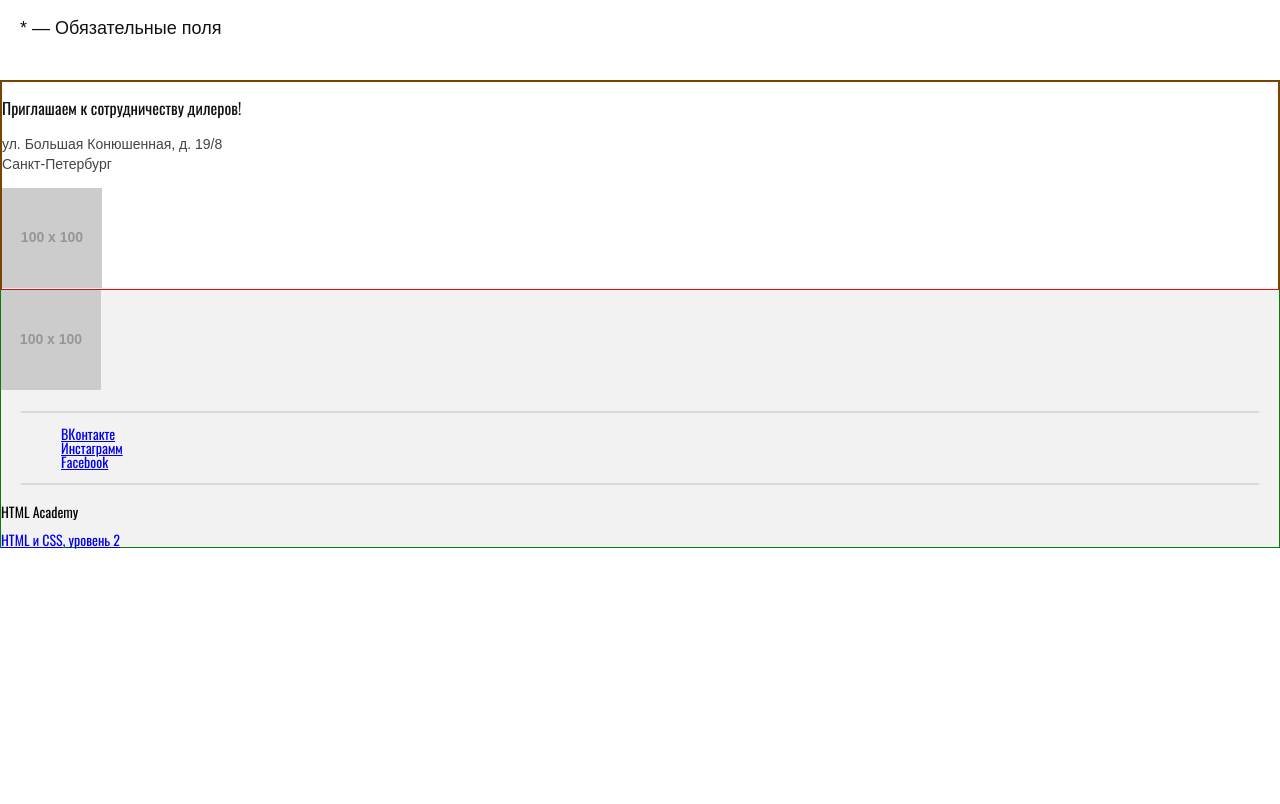
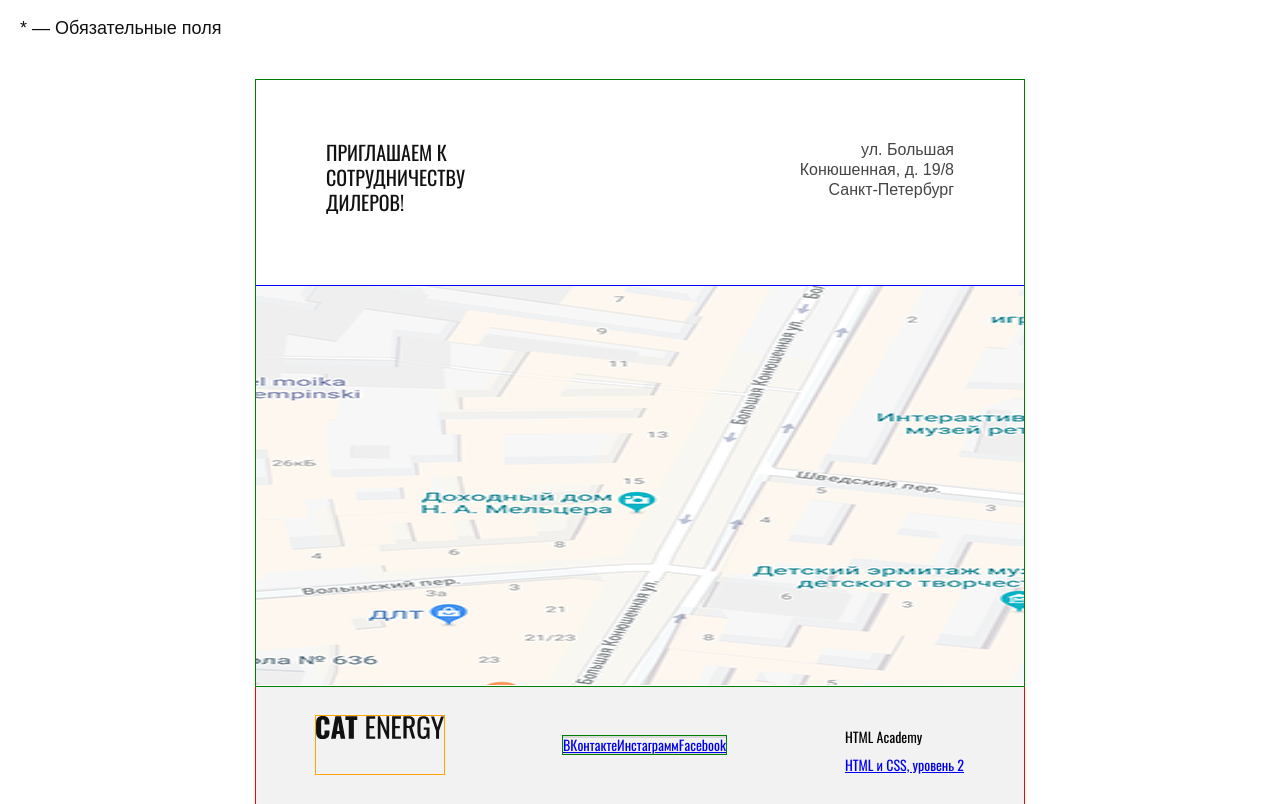
Before and after one commit to Dark7lord2012/204641-cat-energy-18, a website: page source/form.html in a window 1280 px wide. Shown: the part 1406-2210 px from the top of the page. Before the commit the page ends 1956 px from the top, so only its background shows below. Drawn offline with nearby package versions, Linux system fonts and the light colour scheme; files that its build step writes are made by us from their sources; placeholder pictures from the web are drawn by us; files whose address does not match are found by name.

Commit message:
Создал сетку для подвала и карты, что сверху, а также добавил разметки для них, обновил разметку на других страницах для подвала, обновил ссылки

```diff
--- a/source/form.html
+++ b/source/form.html
@@ -120,16 +120,19 @@
     </main>
 
     <footer class="page-footer">
-      <div class="address">
+      <div class="page-footer__address address">
+        <div class="address__text">
           <p class="address__invite">Приглашаем к сотрудничеству дилеров!</p>
           <p class="address__coordinates">ул. Большая Конюшенная, д. 19/8<br> Санкт-Петербург</p>
-        <img class="address__map" src="https://via.placeholder.com/100x100"
-        alt="Карта с адресом главного офиса" width="100" height="100">
+        </div>
+        <img class="address__map" src="img/bg-map-mobile@1x.png"
+        alt="Карта с адресом главного офиса" width="320" height="400">
       </div>
 
-      <a href="#" class="page-footer__logo">
-        <img class="page-footer__logo-image" src="https://via.placeholder.com/100x100"
-        alt="Логотип Кот Энерджи" width="100" height="100">
+      <div class="page-footer__bottom">
+        <a href="index.html" class="page-footer__logo">
+          <img class="page-footer__logo-image" src="img/logo-footer.svg"
+          alt="Логотип Кот Энерджи" width="128" height="24">
         </a>
 
         <div class="page-footer__social social">
@@ -150,6 +153,7 @@
           <p class="copyright__text">HTML Academy</p>
           <a class="copyright__link" href="https://htmlacademy.ru/intensive/adaptive">HTML и CSS, уровень 2</a>
         </div>
+      </div>
     </footer>
   </body>
 </html>
--- a/source/less/blocks/page-footer/address/address.less
+++ b/source/less/blocks/page-footer/address/address.less
@@ -1,20 +1,75 @@
 .address {
-  border: 1px solid red;
+  position: relative;
+  outline: 1px solid green;
+  padding: 0;
   font-family: "Oswald", "Arial", sans-serif;
   background-color: #ffffff;
 }
 
+.address__text {
+  display: flex;
+  justify-content: space-between;
+  box-sizing: border-box;
+  padding: 20px;
+  background-color: #ffffff;
+  outline: 1px solid blue;
+
+  @media (min-width: @tablet-width) {
+    padding: 60px 70px 70px;
+  }
+
+  @media (min-width: @desktop-width) {
+    position: absolute;
+    top: 95px;
+    left: 110px;
+    width: 570px;
+    min-height: 200px;
+
+  }
+}
+
 .address__invite {
+  width: 50%;
   color: #111111;
   font-size: 16px;
   line-height: 20px;
   font-weight: normal;
+  text-transform: uppercase;
+  margin: 0;
+
+  @media (min-width: @tablet-width) {
+    width: 25%;
+    font-size: 20px;
+    line-height: 25px;
+  }
+
+  @media (min-width: @desktop-width) {
+    width: 50%;
+  }
 }
 
 .address__coordinates {
+  width: 50%;
+  margin: 0;
   font-family: "Arial", sans-serif;
   color: #444444;
   font-size: 14px;
   line-height: 20px;
   font-weight: normal;
+
+  @media (min-width: @tablet-width) {
+    width: 25%;
+    font-size: 16px;
+    line-height: 20px;
+    text-align: right;
+  }
+
+  @media (min-width: @desktop-width) {
+    width: 50%;
+  }
 }
+
+.address__map {
+  width: 100%;
+  height: 400px;
+}
--- a/source/less/blocks/page-footer/copyright/copyright.less
+++ b/source/less/blocks/page-footer/copyright/copyright.less
@@ -1,5 +1,7 @@
 .copyright {
+  display: flex;
   margin: 20px;
+  outline: 1px solid green;
 }
 
 .copyright__text {
--- a/source/less/blocks/page-footer/page-footer.less
+++ b/source/less/blocks/page-footer/page-footer.less
@@ -1,9 +1,43 @@
 
 .page-footer {
+  width: 320px;
+  margin: 0 auto;
+  padding: 0;
+  box-sizing: border-box;
   color: #000000;
   font-family: "Oswald", "Arial", sans-serif;
   font-size: 14px;
   line-height: 14px;
-  border: 1px solid green;
+  outline: 1px solid red;
   background-color: #f2f2f2;
+
+  @media (min-width: @tablet-width) {
+    width: 768px;
+  }
+
+  @media (min-width: @desktop-width) {
+    width: 1440px;
+  }
 }
+
+.page-footer__address {
+  width: 100%;
+}
+
+.page-footer__bottom {
+  outline: 1px solid blue;
+  padding: 40px 20px 20px;
+  @media (min-width: @tablet-width) {
+    display: flex;
+    flex-wrap: wrap;
+    justify-content: space-between;
+    padding: 30px 60px;
+  }
+}
+
+.page-footer__logo {
+  display: block;
+  outline: 1px solid orange;
+  text-align: center;
+  width: 100
+}
--- a/source/less/blocks/page-footer/social/social.less
+++ b/source/less/blocks/page-footer/social/social.less
@@ -2,8 +2,13 @@
   margin: 20px;
   border-top: 2px solid #d9d9d9;
   border-bottom: 2px solid #d9d9d9;
+  outline: 1px solid green;
 }
 
 .social__list {
+  display: flex;
+  justify-content: space-between;
   list-style: none;
+  margin: 0;
+  padding: 0;
 }
```
Also changed, not shown: source/catalog.html (+10 -6 lines), source/index.html (+7 -3 lines). Lines whose indentation alone changed are shown as unchanged.
